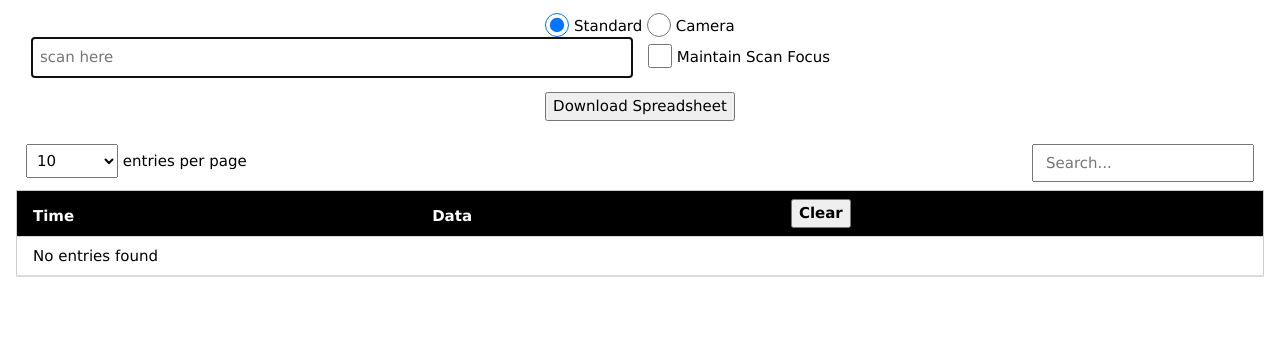
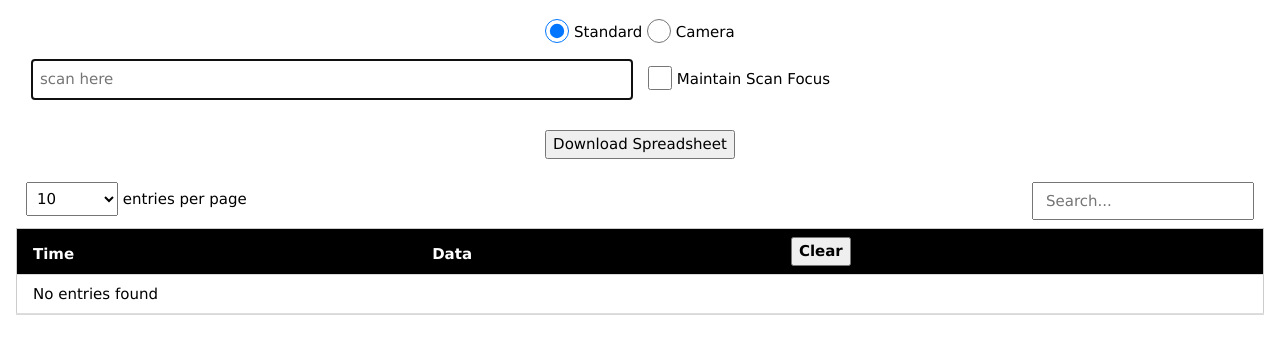
Before and after one commit to trehoffman/BarcodeScanning, a plain HTML site: page index.html in a window 1280 px wide. Shown: the part 49-402 px from the top of the page. Drawn offline with Linux system fonts and the light colour scheme.

Commit message:
aesthatic updates

```diff
--- a/index.html
+++ b/index.html
@@ -14,11 +14,11 @@
         </audio>
         <div class="w3-container">
             <h3 class="w3-center">Barcode Scanning <span class="toggle-sound">🔊</span></h3>
-            <div class="w3-center">
+            <div class="w3-center w3-section">
                 <input type="radio" name="scan-type" value="standard" class="w3-radio" checked /> Standard
                 <input type="radio" name="scan-type" value="camera" class="w3-radio" /> Camera
             </div>
-            <div class="standard-scan-type">
+            <div class="standard-scan-type s3-section">
                 <div class="w3-row-padding">
                     <div class="w3-half">
                         <input name="scan-input" class="w3-input" placeholder="scan here" autofocus />
@@ -28,8 +28,8 @@
                     </div>
                 </div>
             </div>
-            <div id="reader" width="600px" class="camera-scan-type w3-hide"></div>
-            <div class="history-area"></div>
+            <div id="reader" width="600px" class="camera-scan-type w3-section w3-hide"></div>
+            <div class="history-area w3-section w3-responsive"></div>
         </div>
         <script src="https://trehoffman.github.io/scandetector/js/scandetector.js"></script>
         <script src="js/FileSaver.min.js"></script>
--- a/js/barcodescanning.js
+++ b/js/barcodescanning.js
@@ -26,7 +26,7 @@ function BarcodeScanning(options) {
     me.startBarcodeScanner = function() {
         me.stopBarcodeScanner();
         me.html5QrcodeScanner = new Html5QrcodeScanner(
-            "reader", { fps: 10, qrbox: 250 });
+            "reader", { fps: 1, qrbox: 250 });
         me.html5QrcodeScanner.render(function(decodedText, decodedResult) {
             console.log(decodedText, decodedResult);
             me.addScan({
```
